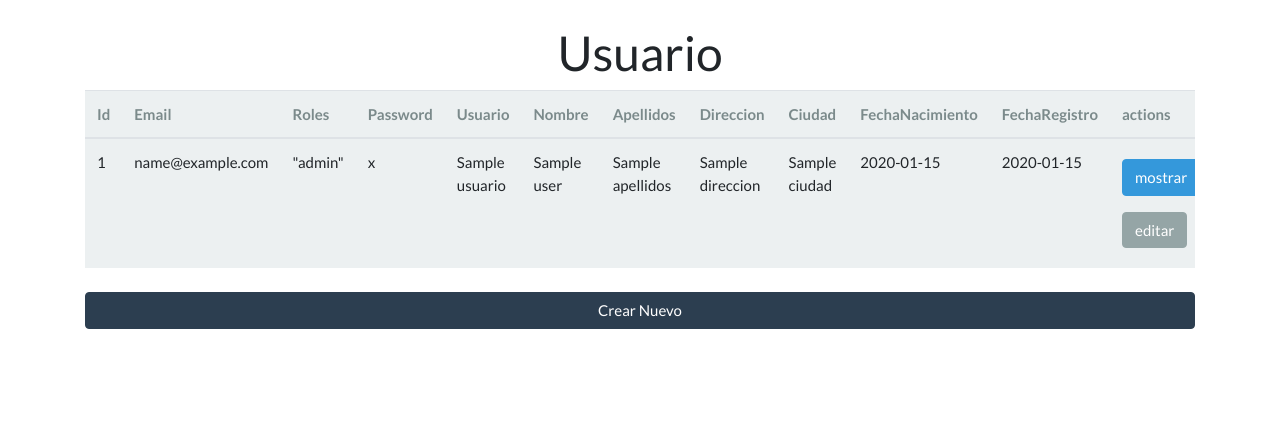
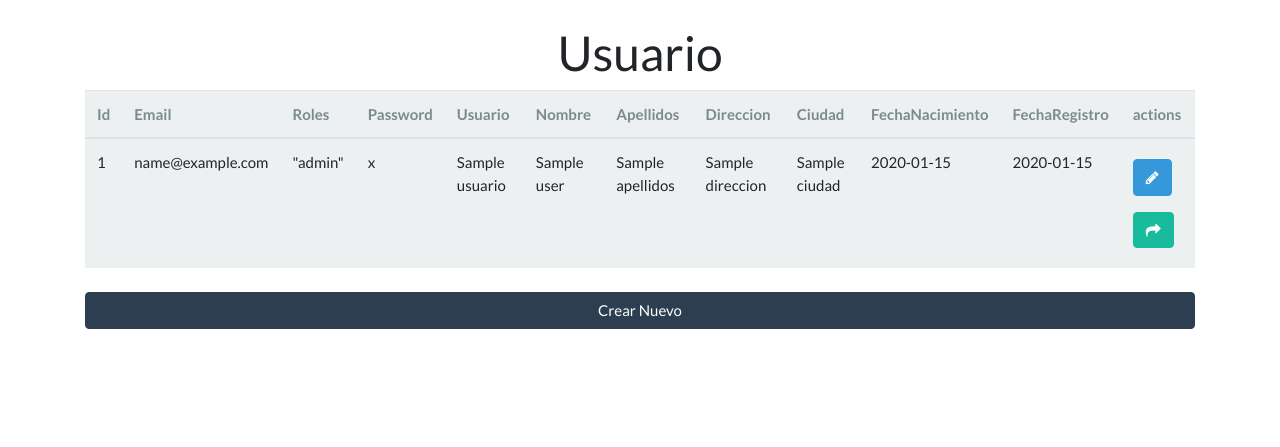
Before and after one commit to DanielGilBenedi/tripAddict, a Symfony app: template templates/user/index.html.twig in a window 1280 px wide. Shown: the part 80-527 px from the top of the page. Run offline with Twig, Linux system fonts and the light colour scheme; the template is opened without the code that fills it: most values are stand-ins (such as "Sample title", 1, 10 or a date in 2020); some libraries are stand-ins or nearby versions.

Commit message:
bootstrap crud user22

```diff
--- a/templates/user/index.html.twig
+++ b/templates/user/index.html.twig
@@ -39,8 +39,8 @@
                 <td>{{ user.fechaNacimiento ? user.fechaNacimiento|date('Y-m-d') : '' }}</td>
                 <td>{{ user.fechaRegistro ? user.fechaRegistro|date('Y-m-d') : '' }}</td>
                 <td>
-                    <a class="btn btn-info mb-2 mt-2" href="{{ path('user_show', {'id': user.id}) }}">mostrar</a>
-                    <a class="btn btn-secondary mb-2 mt-2" href="{{ path('user_edit', {'id': user.id}) }}">editar</a>
+                    <a class="btn btn-info mb-2 mt-2" href="{{ path('user_show', {'id': user.id}) }}"><i class="fa fa-pencil"></i></a>
+                    <a class="btn btn-success mb-2 mt-2" href="{{ path('user_edit', {'id': user.id}) }}"><i class="fa fa-mail-forward"></i></a>
                 </td>
             </tr>
         {% else %}
```
